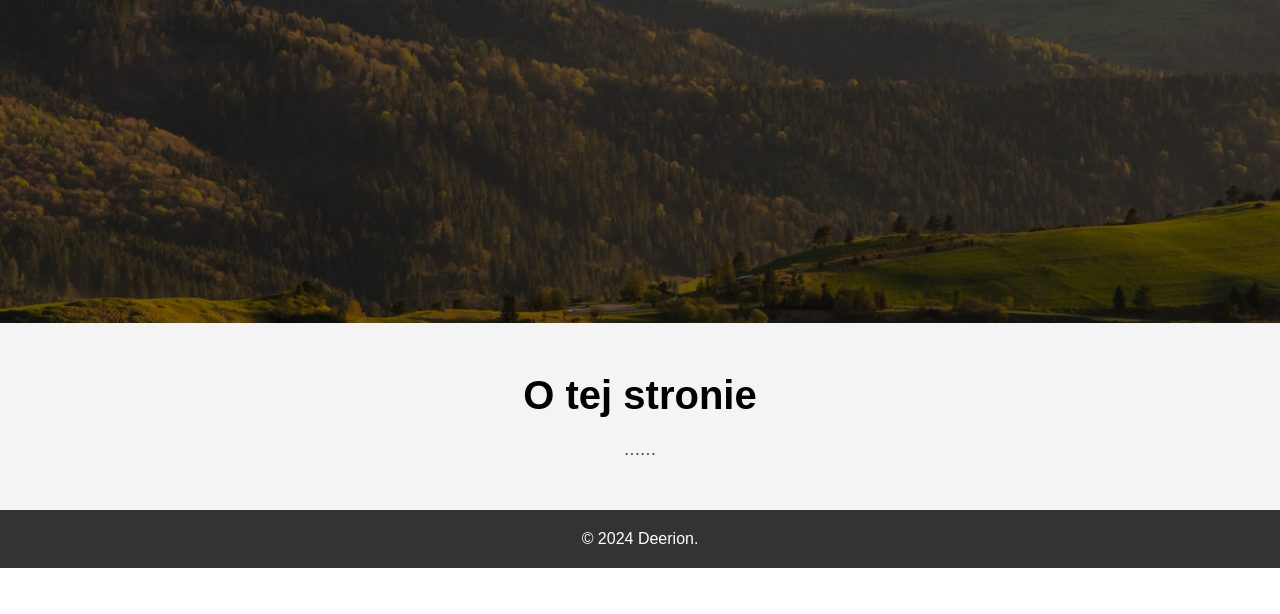
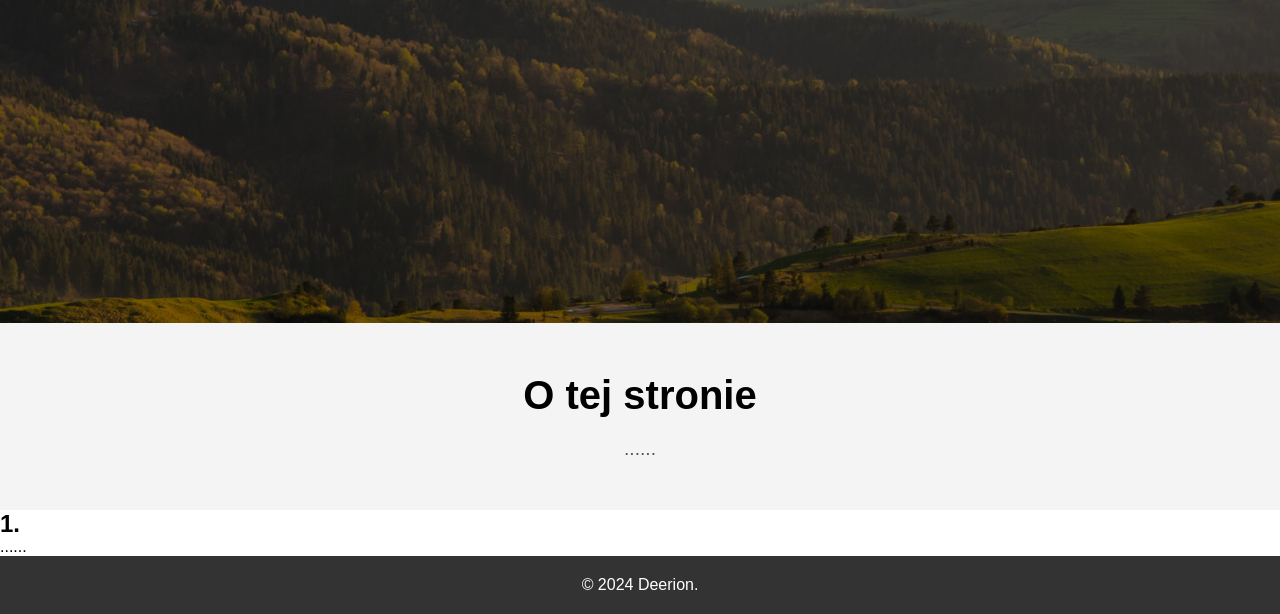
Before and after one commit to Deerion/Deerion.github.io, a plain HTML site: page index.html in a window 1280 px wide. Shown: the part 477-1091 px from the top of the page. Before the commit the page ends 1045 px from the top, so only its background shows below. Drawn offline with Linux system fonts and the light colour scheme.

Commit message:
Update index.html

```diff
--- a/index.html
+++ b/index.html
@@ -19,6 +19,11 @@
         <p>......</p>
     </section>
 
+    <section class="blog">
+        <h2>1.</h2>
+        <p>......</p>
+    </section>
+
     <footer>
         <p>&copy; 2024 Deerion.</p>
     </footer>
```
